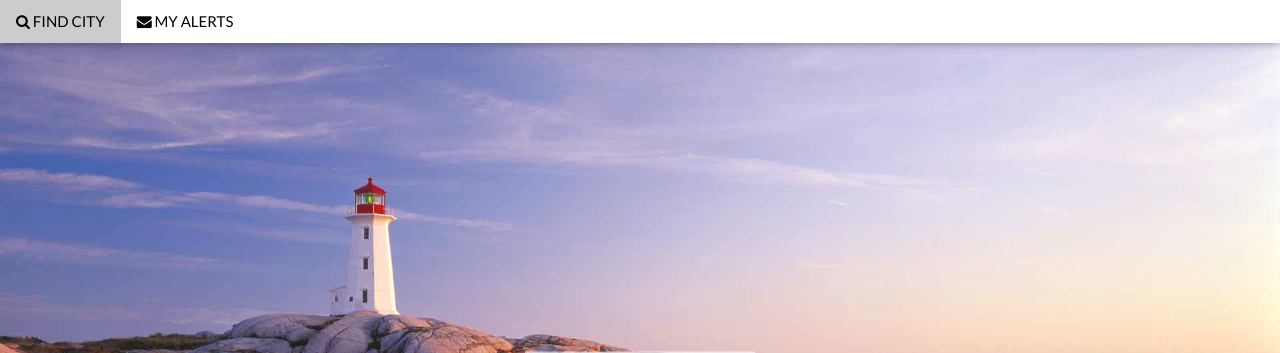
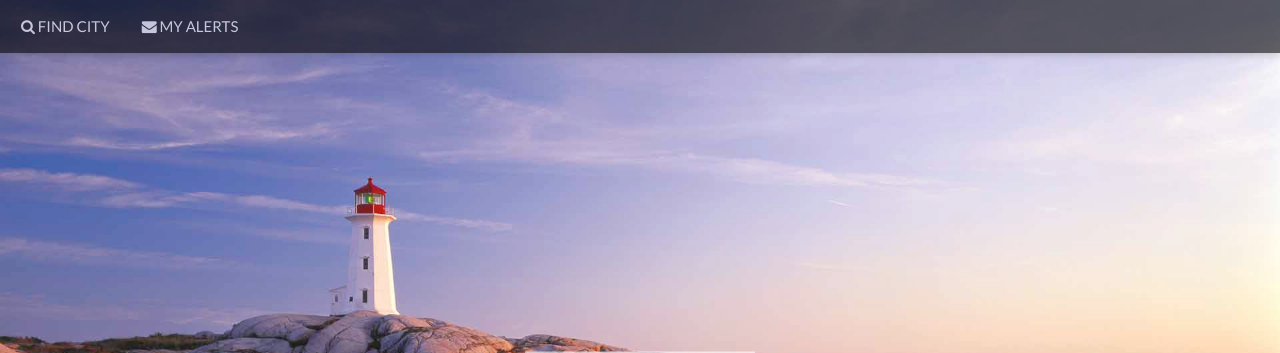
Before and after one commit to emmanuelderevel/meteo, a Django app: template city/templates/city/alerts.html in a window 1280 px wide. Shown: the top 353 px of the page. Run offline with Django 3.2, Linux system fonts and the light colour scheme; the template is opened without the code that fills it, so the values that code supplies are empty.

Commit message:
no message

```diff
--- a/city/UV.py
+++ b/city/UV.py
@@ -11,11 +11,9 @@
            'lat={}&lon={}&appid=955716c6c3b27005023580d9021147ba'.format(self.lat,self.lon)
         client = requests.get(html)
         j = client.json()
-        print(j)
         self.value = j['value']
 
-    #def __str__(self):
-        #return 'Index UV : {}'.format(self.dict)
+
 
 if __name__ == '__main__':
     p=UV(51.51,-0.13)
--- a/city/weather.py
+++ b/city/weather.py
@@ -31,6 +31,6 @@
 
 
 if __name__ == '__main__':
-    p=Weather(4180439)
+    p=Weather(2643743)
     p.retrieveWeathInfo()
     print(p.dict)
--- a/templates/base.html
+++ b/templates/base.html
@@ -12,7 +12,7 @@
 
 <!-- Navbar -->
 <div class="w3-top">
-  <div class="w3-bar w3-card w3-white" id="myNavbar">
+  <div class="w3-bar w3-card w3-black" style="padding:5px;opacity:0.6;" id="myNavbar">
     <a class="w3-bar-item w3-button w3-hover-black w3-hide-medium w3-hide-large w3-right" href="javascript:void(0);" onclick="toggleFunction()" title="Toggle Navigation Menu">
       <i class="fa fa-bars"></i>
     </a>
```
Also changed, not shown: db.sqlite3.
